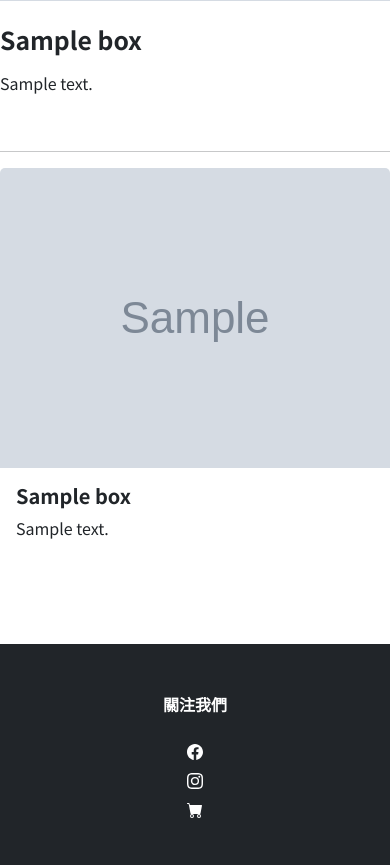
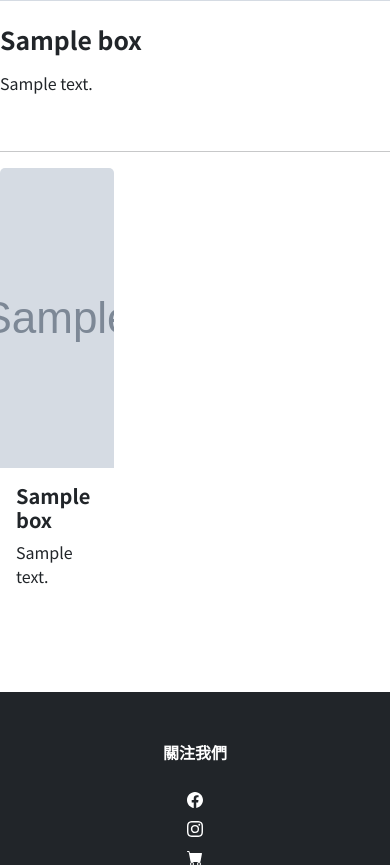
Before and after one commit to oneoneone522/onemoretimecroissant, a Django app: page /item/box/ in a window 390 px wide. Shown: the part 530-1395 px from the top of the page. Run offline with Django 5.2, Linux system fonts and the light colour scheme; tables that the repository leaves empty hold one stand-in row (values such as "Sample post"); grey boxes marked "Sample" are stand-in pictures.

Commit message:
Update box.html

```diff
--- a/item/templates/item/box.html
+++ b/item/templates/item/box.html
@@ -21,7 +21,7 @@
         <hr>
         <div class="row">
             {% for box in boxs %}
-                <div class="col-12 col-sm-6 col-md-4 mb-4">
+                <div class="col-4 col-sm-4 col-md-4 mb-4">
                     <div class="card h-100 d-flex flex-column" style="border: none;">
                         {% if box.image.url %}
                         <img src="{{ box.image.url }}" class="card-img-top" style="height: 300px; width: 100%; object-fit: cover;" alt="{{box.name}}">
```
